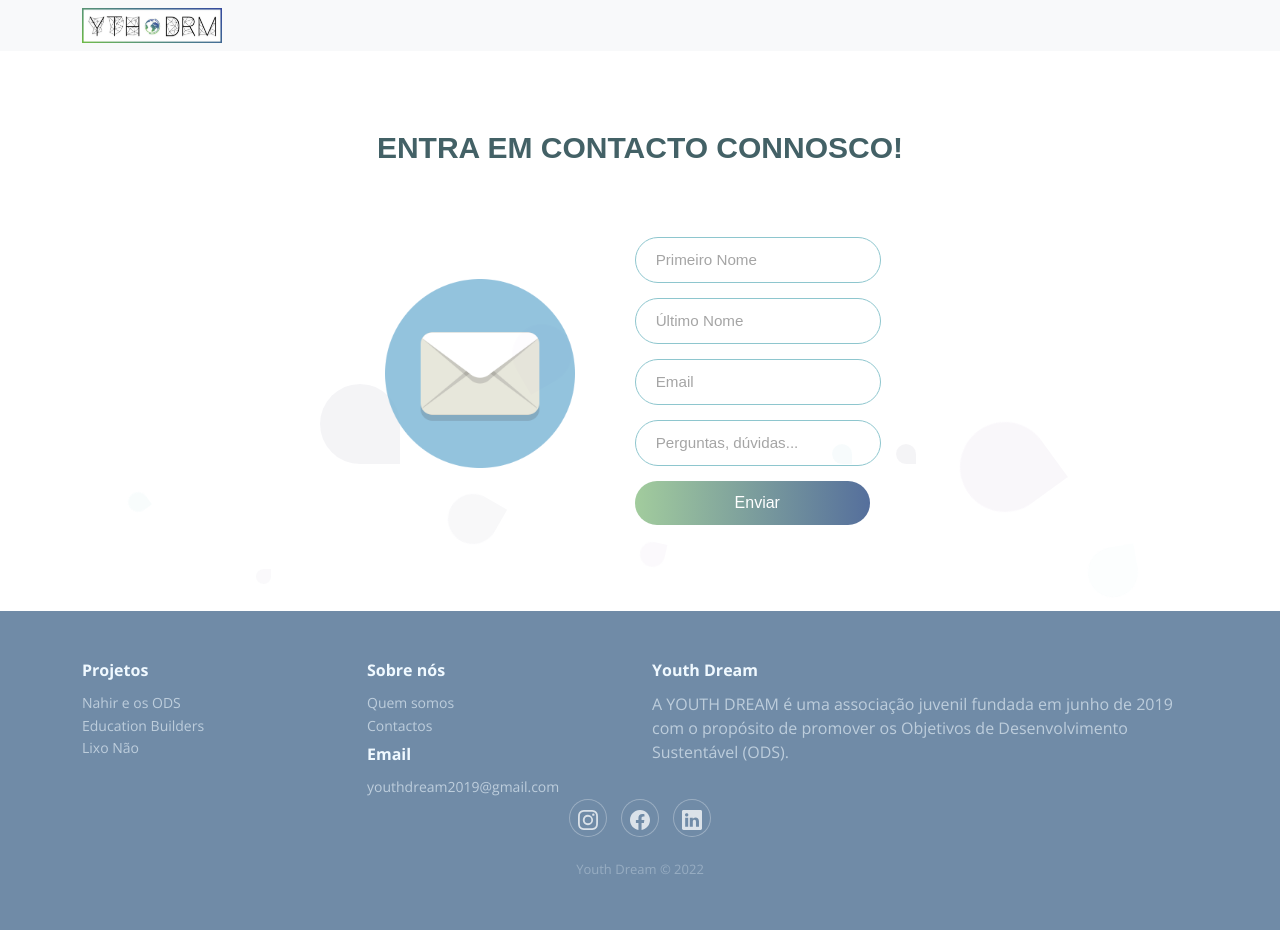
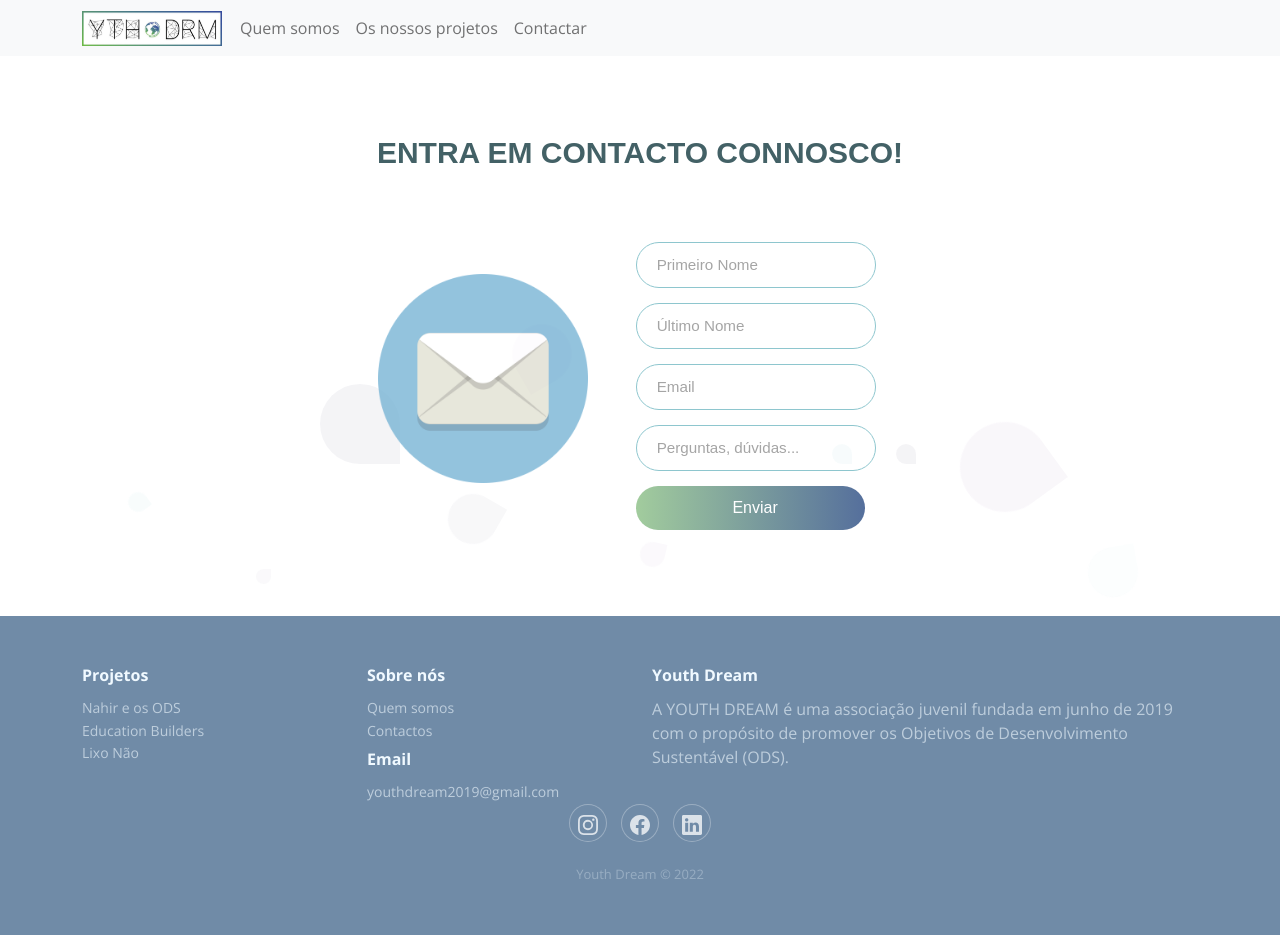
Before and after one commit to vascoguedes/YouthDreamWebsite, a React (Create React App) app: page /Contact in a window 1280 px wide. Built offline with nearby package versions, Linux system fonts and the light colour scheme; the HTML template or start-up script is replaced by a standard one.

Commit message:
contactBug

```diff
--- a/src/components/HomeComponents/ContactForm.js
+++ b/src/components/HomeComponents/ContactForm.js
@@ -11,7 +11,7 @@ function ContactForm() {
     const [questions, setQuestions] = useState('');
 
     return (
-        <div id='contact' className='form-container-reg d-flex justify-content-center row row-centered'>
+        <div id='contact' className='form-container-reg d-flex justify-content-center row row-centered m-0'>
             <ul class='circles'>
                 <li></li>
                 <li></li>
@@ -24,10 +24,10 @@ function ContactForm() {
                 <li></li>
                 <li></li>
             </ul>
-            <div className='row pt-5'>
+            <div className='pt-5'>
                 <h1>ENTRA EM CONTACTO CONNOSCO!</h1>
             </div>
-            <div className='row d-flex justify-content-center '>
+            <div className='d-flex justify-content-center '>
                 <img src={Email} className='col-xl-2 col-lg-3 col-md-4 col-sm-5 d-none d-sm-block' style={{'object-fit':'contain', 'opacity':'0.8'}} />
                 <form action="https://www.actionforms.io/e/r/vasco-guedes-test" method="any" href="/" className='col-xl-3 col-lg-4 col-md-5 col-sm-6 p-5'>
                     <input type='text' name='firstName' placeholder='Primeiro Nome' value={firstName} onChange={(e) => setFirstName(e.target.value)}/>
--- a/src/components/Navbar.js
+++ b/src/components/Navbar.js
@@ -8,9 +8,6 @@ import {MdOutlineLogout} from "react-icons/md"
 class NavBar extends React.Component{
   render(){
 
-    let mainPageRefs = ["/", "/#herosection", "/#aboutUs", "/#projects", "#contact"];
-    let mainPage = mainPageRefs.includes(window.location.pathname);
-
     return(
       <Navbar bg="light" expand="lg" sticky="top" id="navbar">
         <Container>
@@ -18,9 +15,9 @@ class NavBar extends React.Component{
           <Navbar.Toggle aria-controls="basic-navbar-nav" />
           <Navbar.Collapse id="basic-navbar-nav">
             <Nav className="me-auto">
-              {mainPage ? <Nav.Link href={"#aboutUs"}>Quem somos</Nav.Link> : null}
-              {mainPage ? <Nav.Link href={"#projects"}>Os nossos projetos</Nav.Link> : null}
-              {mainPage ? <Nav.Link href={"/Contact"}>Contactar</Nav.Link> : null}
+              <Nav.Link href={"/#aboutUs"}>Quem somos</Nav.Link>
+              <Nav.Link href={"/#projects"}>Os nossos projetos</Nav.Link>
+              <Nav.Link href={"/Contact"}>Contactar</Nav.Link>
             </Nav>
           </Navbar.Collapse>
           {window.sessionStorage.getItem('login') ?  <Nav.Link className='endSessionButton' href="/log-in" onClick={() => window.sessionStorage.removeItem('login')}><MdOutlineLogout/>Terminar Sessão</Nav.Link>: null}
```
